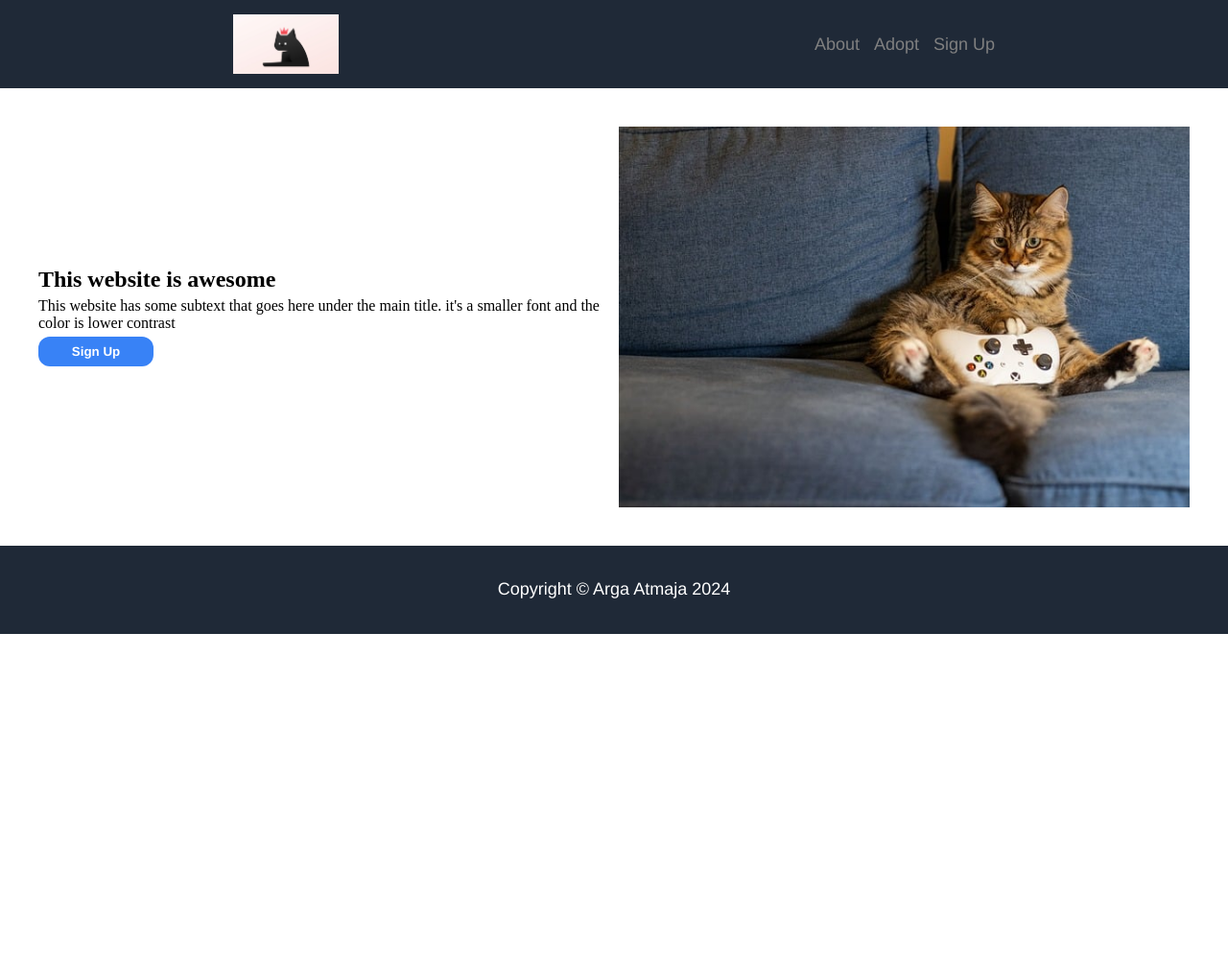
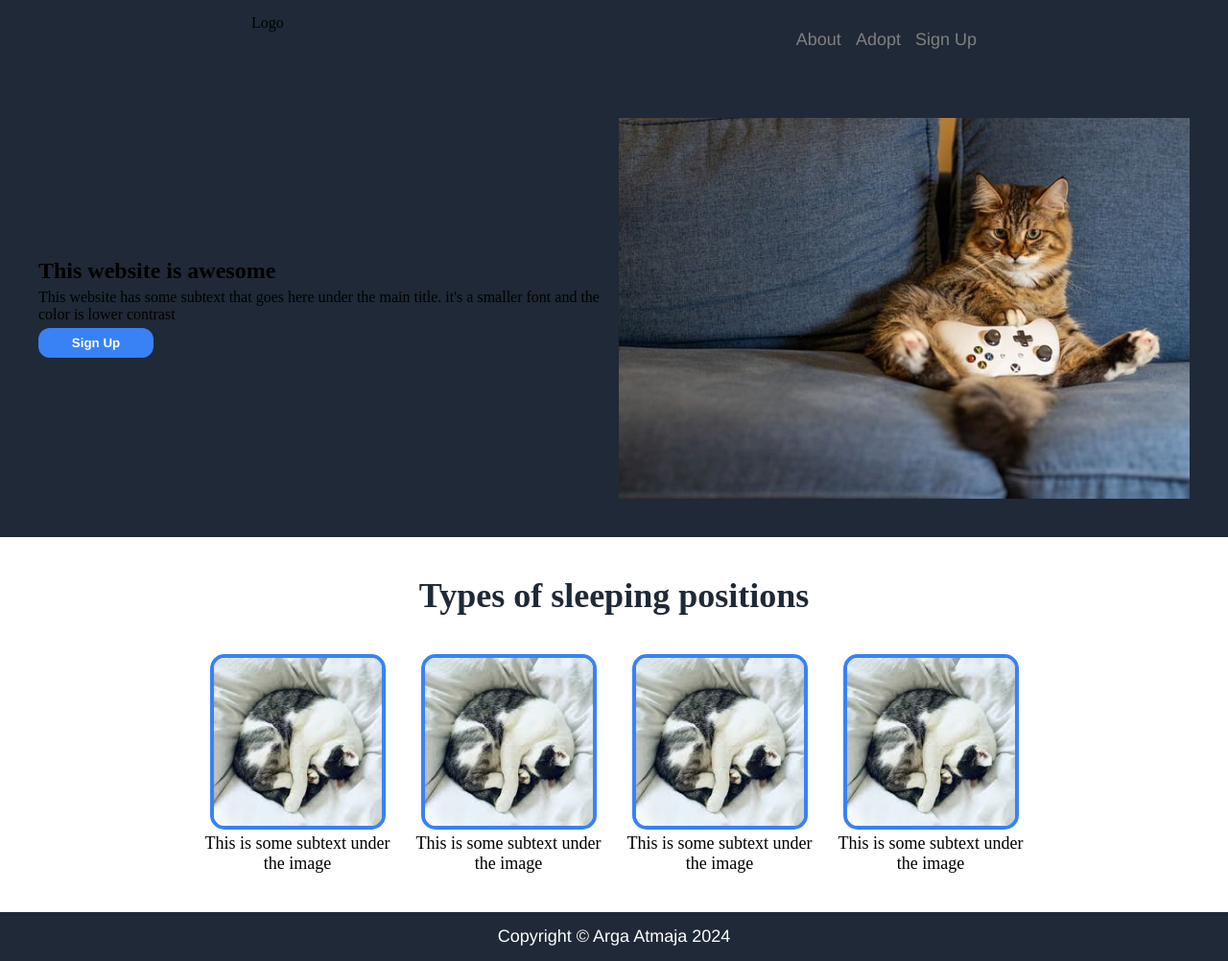
Before and after one commit to Argatmj/landing-page, a plain HTML site: page index.html in a window 1280 px wide. Shown: the whole page at 96% size. Before the commit the page ends 800 px from the top, so only its background shows below. Drawn offline with Linux system fonts and the light colour scheme.

Commit message:
Added section-two

```diff
--- a/index.html
+++ b/index.html
@@ -8,7 +8,7 @@
 </head>
 <body>
     <div class="header">
-        <img src="./images/catlogo.jpg">
+        Logo
         <ul>
             <li><a href="#">About</a></li>
             <li><a href="#">Adopt</a></li>
@@ -25,6 +25,29 @@
              <div class="right-side"><img class="cat" src="./images/catchill.jpg"></div>
     </div>
 
+    <div class="section-two">
+        <div class="title-two">Types of sleeping positions</div>
+        <div class="images">
+            <div class="info">
+                <img class="info-cat"  src="./images/catsleep.jpg">
+                <div class="text">This is some subtext under the image</div>
+            </div>
+            <div class="info">
+                <img class="info-cat" src="./images/catsleep.jpg">
+                <div class="text">This is some subtext under the image</div>
+            </div>
+            <div class="info">
+                <img class="info-cat" src="./images/catsleep.jpg">
+                <div class="text">This is some subtext under the image</div>
+            </div>
+            <div class="info">
+                <img class="info-cat" src="./images/catsleep.jpg">
+                <div class="text">This is some subtext under the image</div>
+            </div>
+        </div>
+
+    </div>
+
     <div class="footer">
         Copyright © Arga Atmaja 2024
     </div>
--- a/style.css
+++ b/style.css
@@ -8,6 +8,8 @@ ul{
 
 body{
     margin: 0px;
+    display: flex;
+    flex-direction: column;
 }
 
 a{
@@ -19,6 +21,7 @@ a{
 
 .header{
     display: flex;
+    flex:1;
     justify-content: space-around;
     background-color: #1f2937;
     height: 62px;
@@ -28,7 +31,9 @@ a{
 
 .section-one{
     display: flex;
+    flex:1;
     justify-content: center;
+    background-color: #1f2937;
     align-items: center;
     padding: 40px;
     gap: 10px;
@@ -41,7 +46,6 @@ a{
     flex-direction: column;
     justify-content: center;
     gap: 5px;
-
     padding: 0px;
 }
 
@@ -82,8 +86,58 @@ button{
     text-align: center;
 }
 
+.section-two{
+    display: flex;
+    flex:1;
+    flex-direction: column;
+    background-color: white;
+    height: 500px;
+    padding: 40px 40px;
+}
+
+.title-two{
+    font-size: 36px;
+    font-weight: bold;
+    color:#1f2937;
+    align-items: center;
+    text-align: center;
+    margin-bottom: 40px;
+
+}
+
+.images{
+    display: flex;
+    flex-wrap: wrap;
+    justify-content: center;
+    align-items: center;
+    gap: 20px;
+}
+
+.info{
+   display: flex;
+   flex-direction: column;
+   justify-content: center;
+   align-items: center;
+   width: 200px;
+}
+
+.info-cat{
+    width: 175px;
+    height: 175px;
+    border-radius: 15px;
+    border: 4px solid #3882f6;
+    object-fit: cover;
+}
+
+.text{
+    padding-top: 4px;
+    text-align: center;
+    font-size: 18px;
+}
+
 .footer{
     display: flex;
+    flex:1;
     justify-content: center;
     align-items: center;
     background-color: #1f2937;
```
Also changed, not shown: images/catsleep.jpg (added).
